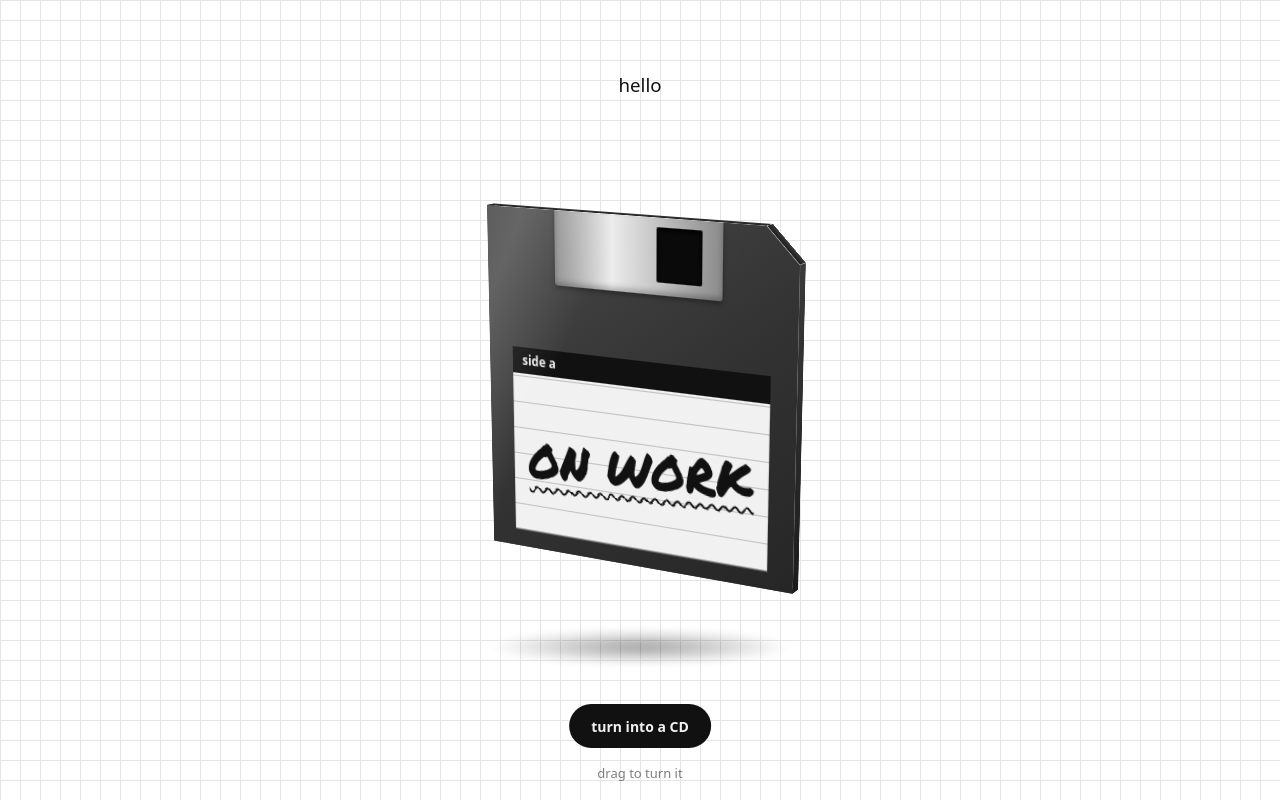
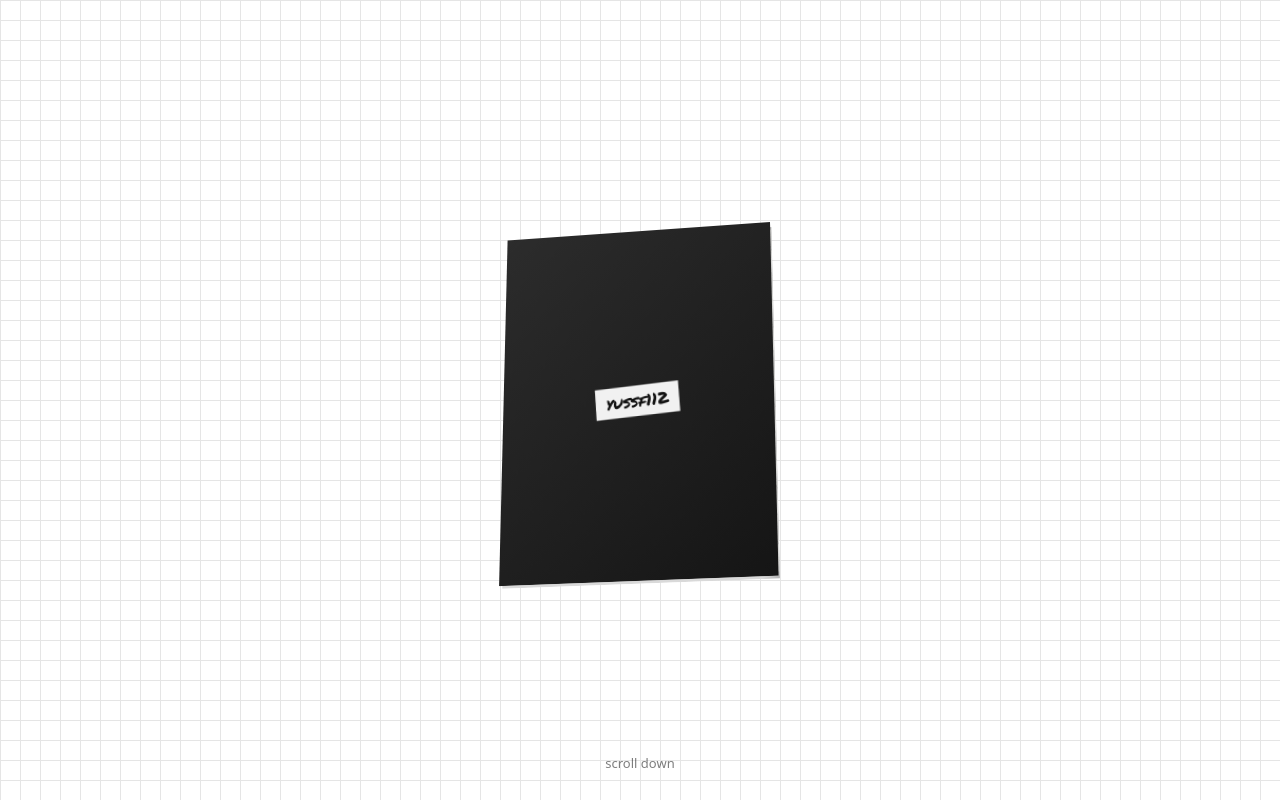
Before and after one commit to yussf-112/yussf112.github.io, a plain HTML site: page index.html in a window 1280 px wide. Shown: the top 800 px of the page. Drawn offline with Linux system fonts and the light colour scheme.

Commit message:
Update styles and structure in index.html
Refactor CSS styles and HTML structure for improved layout and functionality.

```diff
--- a/index.html
+++ b/index.html
@@ -12,13 +12,11 @@
   --bg:#dedede; --bg2:#efefef; --hint:rgba(20,20,20,.55); --shadow:rgba(0,0,0,.4);
   --W:300px; --H:312px; --D:12px; --c:30px;
   box-sizing:border-box;
-  padding-top:env(safe-area-inset-top,0px);
-  padding-bottom:env(safe-area-inset-bottom,0px);
 }
-html{scroll-padding-top:env(safe-area-inset-top,0px);height:100%}
-body{margin:0;height:100%;overflow:hidden;background-color:#ffffff;background-image:linear-gradient(to right,#e5e5e5 1px,transparent 1px),linear-gradient(to bottom,#e5e5e5 1px,transparent 1px);background-size:20px 20px;font-family:system-ui,-apple-system,"Segoe UI",sans-serif}
+html{scroll-padding-top:env(safe-area-inset-top,0px)}
+body{margin:0;background-color:#ffffff;background-image:linear-gradient(to right,#e5e5e5 1px,transparent 1px),linear-gradient(to bottom,#e5e5e5 1px,transparent 1px);background-size:20px 20px;font-family:system-ui,-apple-system,"Segoe UI",sans-serif}
 
-.stage{position:relative;width:100%;height:100%;perspective:1500px;perspective-origin:50% 50%;cursor:grab;touch-action:none;user-select:none;-webkit-user-select:none;--zoom:1;--fit:1;outline:none}
+.stage{position:absolute;inset:0;perspective:1500px;perspective-origin:50% 50%;cursor:grab;touch-action:pan-y;user-select:none;-webkit-user-select:none;--zoom:1;--fit:1;outline:none}
 .stage.grab{cursor:grabbing}
 .stage:focus-visible{outline:2px solid #888;outline-offset:-6px}
 
@@ -71,12 +69,34 @@ body{margin:0;height:100%;overflow:hidden;background-color:#ffffff;background-im
 
 .hello{position:fixed;left:50%;top:calc(9% + env(safe-area-inset-top,0px));transform:translateX(-50%);font-size:14pt;color:#111;pointer-events:none}
 
+.scroller{position:relative;height:900vh}
+.sticky{position:sticky;top:0;height:100vh;height:100dvh;overflow:hidden}
+.nbstage{position:absolute;inset:0;perspective:1800px;pointer-events:none}
+.nb{--Wp:250px;--Hp:330px;position:absolute;left:50%;top:50%;width:0;height:0;transform-style:preserve-3d}
+.book{position:absolute;left:0;top:calc(var(--Hp) / -2);width:var(--Wp);height:var(--Hp);transform-style:preserve-3d}
+.leaf{position:absolute;left:0;top:0;width:var(--Wp);height:var(--Hp);transform-origin:left center;transform-style:preserve-3d}
+.pg{position:absolute;inset:0;box-sizing:border-box;padding:34px 22px 22px 34px;overflow:hidden;backface-visibility:hidden;-webkit-backface-visibility:hidden;background:linear-gradient(90deg,rgba(0,0,0,.14),transparent 14px),repeating-linear-gradient(0deg,transparent 0 25px,rgba(0,0,0,.16) 25px 26px),#f6f6f4}
+.pg.b{transform:rotateY(180deg);background:linear-gradient(270deg,rgba(0,0,0,.14),transparent 14px),repeating-linear-gradient(0deg,transparent 0 25px,rgba(0,0,0,.16) 25px 26px),#f6f6f4}
+.pg::before{content:"";position:absolute;top:0;bottom:0;left:28px;width:1px;background:rgba(0,0,0,.22)}
+.pg.b::before{left:auto;right:28px}
+.pg b{display:block;font:400 22px/26px "Permanent Marker","Segoe Print","Bradley Hand","Marker Felt","Comic Sans MS",cursive;color:#222}
+.sc{position:absolute;left:34px;height:3px;border-radius:2px;background:rgba(0,0,0,.3)}
+.pg.cov{inset:-6px -6px -6px 0}
+.pg.cov::before{display:none}
+.pg.out{background:linear-gradient(135deg,#2c2c2c,#151515)}
+.pg.in{background:linear-gradient(90deg,rgba(0,0,0,.18),transparent 16px),#d9d9d9}
+.pg.in.b{background:linear-gradient(270deg,rgba(0,0,0,.18),transparent 16px),#d9d9d9}
+.lab{position:absolute;left:50%;top:50%;transform:translate(-50%,-50%) rotate(-4deg);padding:16px 18px;background:#f1f1f1;color:#111;font:400 30px/1 "Permanent Marker","Segoe Print","Bradley Hand","Marker Felt","Comic Sans MS",cursive;white-space:nowrap}
+.lab.sm{font-size:16px;padding:7px 10px}
+.cue{position:absolute;left:0;right:0;bottom:calc(28px + env(safe-area-inset-bottom,0px));margin:0;text-align:center;font-size:13px;color:var(--hint)}
+
 @keyframes bob{0%,100%{transform:translateY(-6px)}50%{transform:translateY(8px)}}
 @keyframes shade{0%,100%{opacity:.95}50%{opacity:.7}}
 @media (prefers-reduced-motion: reduce){.float,.floor{animation:none}}
 </style>
 </head>
 <body>
+<div class="scroller" id="scroller"><div class="sticky">
 <div class="stage" id="stage" tabindex="0" role="img" aria-label="3D floppy disk labeled ON WORK. Drag or use arrow keys to rotate.">
   <div class="floor"></div>
   <div class="float">
@@ -111,7 +131,9 @@ body{margin:0;height:100%;overflow:hidden;background-color:#ffffff;background-im
   </div>
   <p class="hint">drag to turn it</p>
 </div>
-<div class="hello">hello</div>
+<div class="nbstage"><div class="nb" id="nb"><div class="book" id="book"></div></div><p class="cue" id="cue">scroll down</p></div>
+</div></div>
+<div class="hello" id="hello">hello</div>
 <button class="toggle" id="toggle" type="button">turn into a CD</button>
 <script>
 (function(){
@@ -169,6 +191,55 @@ body{margin:0;height:100%;overflow:hidden;background-color:#ffffff;background-im
     requestAnimationFrame(tick);
   }
   fit(); tick();
+
+  /* scroll-driven notebook */
+  var nb=document.getElementById('nb'), book=document.getElementById('book'), cue=document.getElementById('cue');
+  var hello=document.getElementById('hello'), scroller=document.getElementById('scroller');
+  var N=9, G=1.6, WP=250, leaves=[], nbs=1, cur=0, target=0;
+  var heads=['on work','','notes','','to do','','draft','','ideas','','day two','','still working',''];
+  function mk(c){var d=document.createElement('div'); d.className='pg '+c; return d;}
+  function lab(t,sm){var l=document.createElement('div'); l.className='lab'+(sm?' sm':''); l.textContent=t; return l;}
+  function inner(c,t){var d=mk(c),b; if(t){b=document.createElement('b'); b.textContent=t; d.appendChild(b);} return d;}
+  function sheet(c,t,seed){
+    var d=inner(c,t),s,i;
+    for(i=0;i<(t?6:8);i++){s=document.createElement('span'); s.className='sc'; s.style.top=(26*(i+(t?2:1))+16)+'px'; s.style.width=(70+((seed*53+i*37)%100))+'px'; d.appendChild(s);}
+    return d;
+  }
+  (function(){
+    var i,leaf,f,b;
+    for(i=0;i<N;i++){
+      leaf=document.createElement('div'); leaf.className='leaf';
+      if(i===0){f=mk('f cov out'); f.appendChild(lab('ON WORK')); b=inner('b cov in','yussf112');}
+      else if(i===N-1){f=inner('f cov in',''); b=mk('b cov out'); b.appendChild(lab('yussf112',true));}
+      else{f=sheet('f',heads[2*(i-1)],i); b=sheet('b',heads[2*(i-1)+1],i+3);}
+      leaf.appendChild(f); leaf.appendChild(b); book.appendChild(leaf); leaves.push(leaf);
+    }
+  })();
+  function seg(p,a,b){return clamp((p-a)/(b-a),0,1);}
+  function ez(t){return t*t*(3-2*t);}
+  function mix(a,b,t){return a+(b-a)*t;}
+  function nbFit(){nbs=clamp(Math.min(innerWidth*0.9/(2*WP+30),innerHeight*0.8/360),0.35,1.25);}
+  function draw(p){
+    var A=ez(seg(p,0,.14)), B=ez(seg(p,.14,.3)), D=ez(seg(p,.84,.92)), E=ez(seg(p,.92,1)), i, f, s0, op;
+    for(i=0;i<N;i++){
+      if(i===0) f=B; else if(i===N-1) f=D; else {s0=.3+(i-1)*.07; f=ez(seg(p,s0,s0+.09));}
+      leaves[i].style.transform='translateZ('+(mix((N-i)*G,i*G,f)+Math.sin(Math.PI*f)*8)+'px) rotateY('+(-180*f)+'deg)';
+    }
+    book.style.transform='translateX('+(-WP/2*(1-B)+WP/2*D)+'px)';
+    var ry=mix(mix(170,-16,A),0,B); ry=mix(ry,-12,D);
+    var rx=mix(mix(18,10,A),14,B); rx=mix(rx,6,D); rx=mix(rx,-25,E);
+    nb.style.transform='translateY('+(-E*innerHeight*1.25)+'px) rotateX('+rx+'deg) rotateY('+ry+'deg) scale('+(nbs*(0.86+0.14*A))+')';
+    cue.style.opacity=1-seg(p,0,.04);
+    op=seg(p,.9,.98);
+    stage.style.opacity=op; btn.style.opacity=op; hello.style.opacity=op;
+    stage.style.pointerEvents=btn.style.pointerEvents=(op>.9?'auto':'none');
+  }
+  function readScroll(){var max=scroller.offsetHeight-innerHeight; target=max>0?clamp(scrollY/max,0,1):0;}
+  var smooth=matchMedia('(prefers-reduced-motion: reduce)').matches?1:0.12;
+  function nbLoop(){cur+=(target-cur)*smooth; if(Math.abs(target-cur)<0.0004) cur=target; draw(cur); requestAnimationFrame(nbLoop);}
+  addEventListener('scroll',readScroll,{passive:true});
+  addEventListener('resize',function(){nbFit(); readScroll();});
+  nbFit(); readScroll(); cur=target; draw(cur); nbLoop();
 })();
 </script>
 </body>
```
